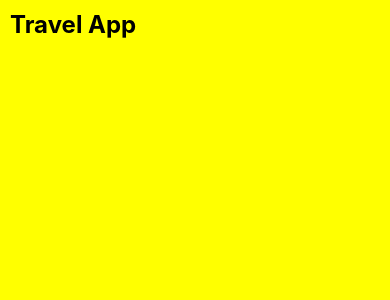
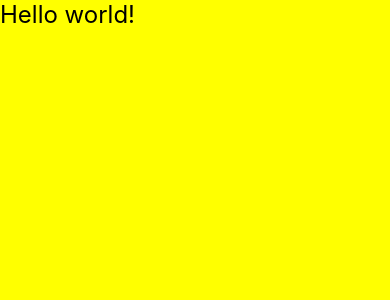
Before and after one commit to lynessadsouza/TravelApp, a React Native app: screen / in a window 390 px wide. Shown: the top 300 px of the page. Built offline with nearby package versions, Linux system fonts and the light colour scheme.

Commit message:
added title  , home screen

```diff
--- a/App.js
+++ b/App.js
@@ -1,63 +1,12 @@
-/**
- * Sample React Native App
- * https://github.com/facebook/react-native
- *
- * @format
- */
 
-//this is test commit
-//fff
-import { NewAppScreen } from '@react-native/new-app-screen';
-import { StatusBar, StyleSheet, useColorScheme, View } from 'react-native';
-import {
-  SafeAreaProvider,
-  useSafeAreaInsets,
-} from 'react-native-safe-area-context';
-//import { Text } from 'react-native';
-
-import {
-
-  Text,
-} from 'react-native';
+import HomeScreen from './src/screens/Home/index.js';
+import React from 'react';
 //test change in develop
 function App() {
-  const isDarkMode = useColorScheme() === 'dark';
-
+  //const isDarkMode = useColorScheme() === 'dark';
   return (
-    <SafeAreaProvider style = {styles.safeView}>
- <View style ={styles.view}>
-      <Text style ={styles.titleText}>Travel App </Text>
-    </View>
-
-    </SafeAreaProvider>
-
+   <HomeScreen/>
   );
 }
 
-
-
-const styles = StyleSheet.create({
-  safeView: {
-    flex: 1,
-    backgroundColor: 'red',
-  },
-  view: {
-    flex: 1,
-
-    backgroundColor: 'yellow',
-
-  },
-  text: {
-    fontSize: 20,
-    fontWeight: 'bold',
-  },
-  titleText: {
-    fontSize: 24,
-    fontWeight: 'bold',
-    color: 'black',
-    padding: 10,
-
-  },
-});
-
 export default App;
--- /dev/null
+++ b/src/screens/Home/index.js
@@ -0,0 +1,43 @@
+import React from 'react';
+import { View, StyleSheet } from 'react-native';
+import { SafeAreaProvider } from 'react-native-safe-area-context';
+import Title from '../Title/index.js';
+const HomeScreen = () => {
+
+   return (
+     <SafeAreaProvider style = {styles.safeView}>
+  <View style ={styles.view}>
+     <Title/>
+     </View>
+
+     </SafeAreaProvider>
+
+   );
+ };
+
+
+ const styles = StyleSheet.create({
+   safeView: {
+     flex: 1,
+     backgroundColor: 'red',
+   },
+   view: {
+     flex: 1,
+
+     backgroundColor: 'yellow',
+
+   },
+   text: {
+     fontSize: 20,
+     fontWeight: 'bold',
+   },
+   titleText: {
+     fontSize: 24,
+     fontWeight: 'bold',
+     color: 'black',
+     padding: 10,
+
+   },
+ });
+
+ export default HomeScreen;
--- /dev/null
+++ b/src/screens/Title/index.js
@@ -0,0 +1,11 @@
+import React from 'react';
+import {  Text } from 'react-native';
+import styles from './styles.js';
+const Title = () => {
+
+   return (
+       <Text style={styles.title}>Hello world!</Text>
+   );
+
+ };
+ export default Title;
--- /dev/null
+++ b/src/screens/Title/styles.js
@@ -0,0 +1,8 @@
+import { StyleSheet } from 'react-native';
+const styles = StyleSheet.create({
+  title: {  fontSize: 24,
+    //fontWeight: 'bold',
+    color: 'black' }
+ });
+
+  export default styles;
```
Also changed, not shown: .eslintrc.js, index.js (line endings or trailing spaces), src/screens/Home/style.js (added).
